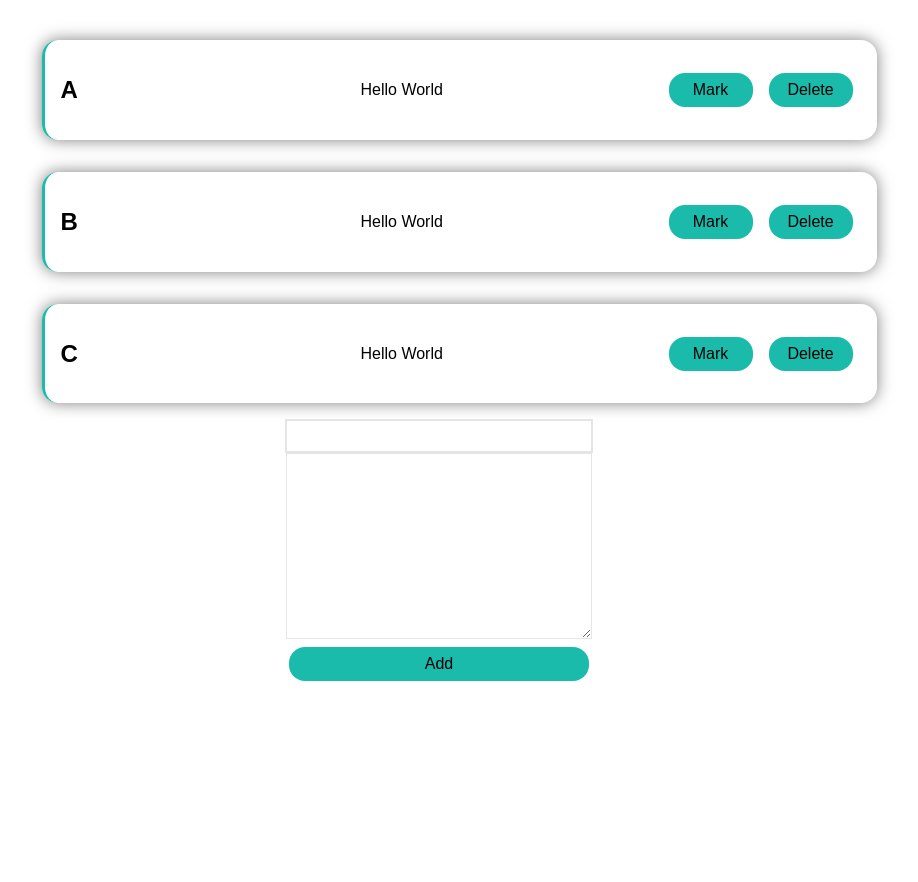
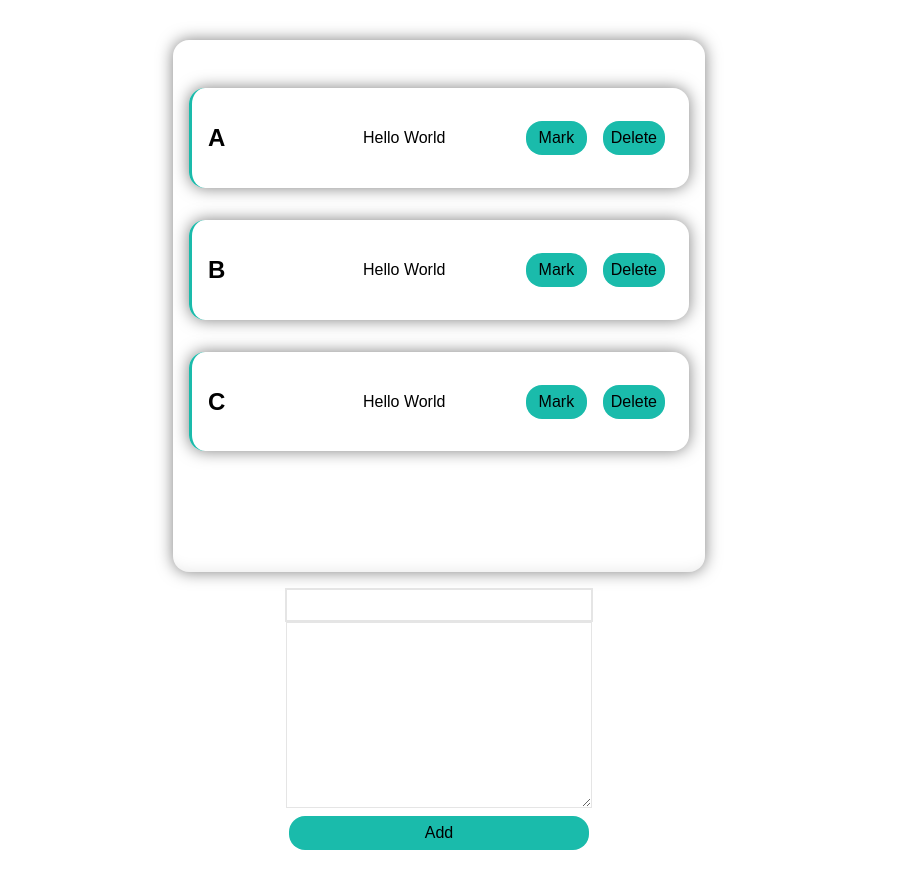
Before and after one commit to yashweblife/Nuxt-Todo, a Nuxt app: page /lists in a window 1280 px wide. Shown: the whole page, without its empty margins (201-1119 px from the left). Before the commit the page ends 800 px from the top, so only its background shows below. Built offline with nearby package versions, Linux system fonts and the light colour scheme.

Commit message:
Added styles

```diff
--- a/components/Item.vue
+++ b/components/Item.vue
@@ -38,14 +38,15 @@ export default Vue.extend({
         display:flex;
         align-items: center;
         justify-content: space-between;
+        margin:2em 0;
         h2{
-            width:300px;
+            width:200px;
             text-overflow: ellipsis;
             overflow: hidden;
             white-space: nowrap;
         }
         p{
-            width:300px;
+            width:200px;
             text-overflow: ellipsis;
             overflow: hidden;
             white-space: nowrap;
--- a/pages/lists/index.vue
+++ b/pages/lists/index.vue
@@ -1,7 +1,7 @@
 <template>
     <section>
-        <ul v-for="item in list" :key="item.id">
-            <ItemVue :item="item" @item-deleted="deleteItem" />
+        <ul>
+            <ItemVue v-for="item in list" :key="item.id" :item="item" @item-deleted="deleteItem" />
         </ul>
         <nav>
             <input type="text" v-model="newItemInput">
@@ -83,6 +83,21 @@ section {
     display: flex;
     flex-direction: column;
     align-items: center;
+    ul{
+        width:500px;
+        height: 500px;
+        overflow-y: auto;
+        padding: 1em;
+        box-shadow: inset 0 -1em 1em -1em rgba(0,0,0,0.1), 0 0 1em 0 rgba(0,0,0,0.5);
+        border-radius: 1em;
+        &::-webkit-scrollbar{
+            width:0.5em;
+        }
+        &::-webkit-scrollbar-thumb{
+            background-color: rgb(26, 187, 171);
+            border-radius: 1em;
+        }
+    }
     >nav{
         width:300px;
         display: flex;
```
